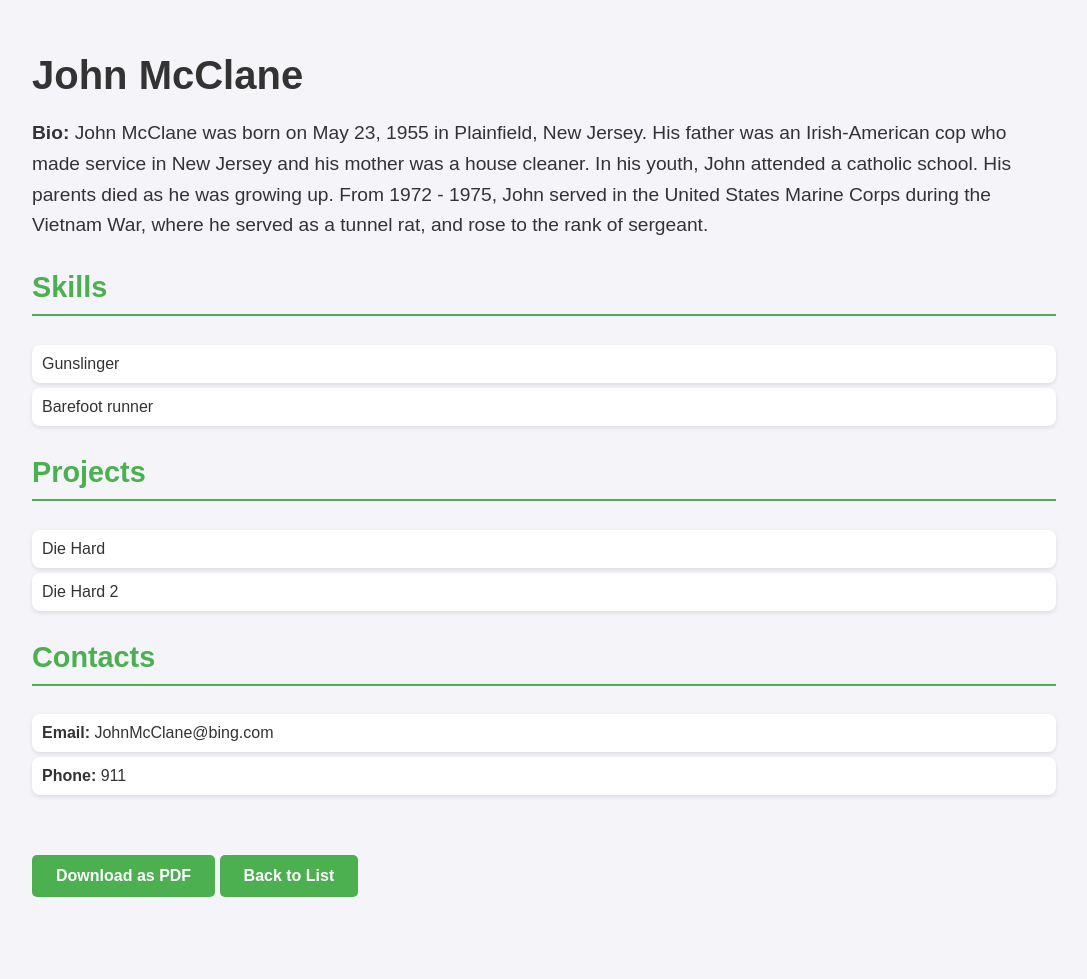
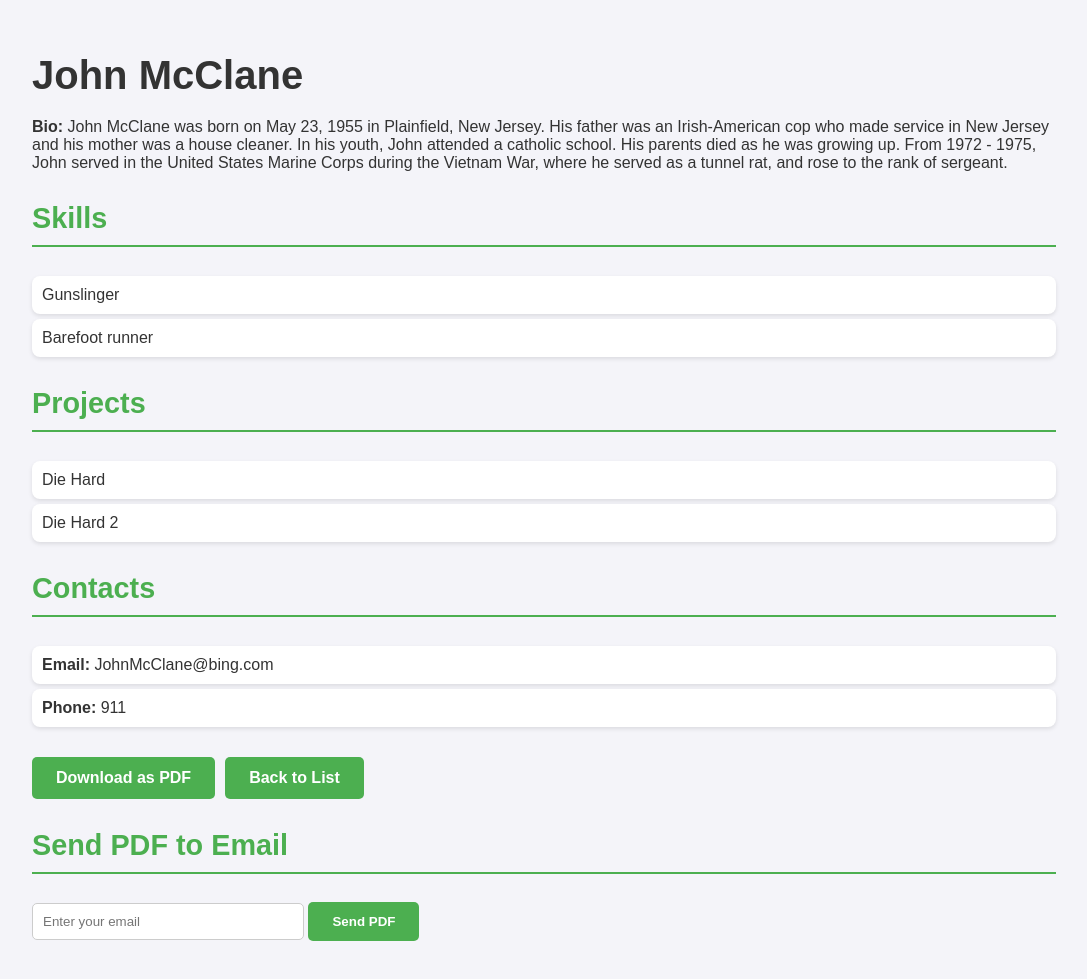
Before and after one commit to a-lyanik/dteam_djangopractical_test, a Django app: page /cv/1/ in a window 1280 px wide. Shown: the part 77-1056 px from the top of the page, without its empty margins (96-1183 px from the left). Before the commit the page ends 974 px from the top, so only its background shows below. Run offline with Django 5.2, Linux system fonts and the light colour scheme; data comes from the database, SQL or seed files in the repository; parts of the project's set-up code (start-up, migrations or seed data) failed here and were passed over.

Commit message:
Task 7. Send CV pdf to emails by button click using celery and redis.

```diff
--- a/cvproject/cvproject/__init__.py
+++ b/cvproject/cvproject/__init__.py
@@ -0,0 +1,3 @@
+from .celery import app as celery_app
+
+__all__ = ('celery_app',)
--- a/cvproject/cvproject/urls.py
+++ b/cvproject/cvproject/urls.py
@@ -22,7 +22,7 @@ from drf_spectacular.views import (
 
 from main.views import (
     CVInstanceListView, CVInstanceDetailView,
-    generate_cv_pdf, request_log_list, settings_view
+    generate_cv_pdf, request_log_list, settings_view, send_cv_email_view
 )
 from main.api_views import (
     CVInstanceAPIView, CVInstanceDetailedAPIView)
@@ -36,18 +36,32 @@ urlpatterns = [
         name="cvinstance-detail"
     ),
     path("cv/<int:pk>/download-pdf/", generate_cv_pdf, name="cv-pdf"),
-    path('api/cvs/', CVInstanceAPIView.as_view(),
-         name='api-cvinstance-list'),
-    path('api/cvs/<int:pk>/', CVInstanceDetailedAPIView.as_view(),
-         name='api-cvinstance-detail'),
+    path(
+        'api/cvs/',
+        CVInstanceAPIView.as_view(),
+        name='api-cvinstance-list',
+    ),
+    path(
+        'api/cvs/<int:pk>/',
+        CVInstanceDetailedAPIView.as_view(),
+         name='api-cvinstance-detail',
+    ),
     # Generate API schema
     path('api/schema/', SpectacularAPIView.as_view(), name='schema'),
     # Swagger UI (interactive API documentation)
-    path('api/docs/', SpectacularSwaggerView.as_view(url_name='schema'),
-         name='swagger-ui'),
+    path(
+        'api/docs/',
+        SpectacularSwaggerView.as_view(url_name='schema'),
+        name='swagger-ui',
+    ),
     # Redoc UI (alternative API documentation)
     path('api/redoc/', SpectacularRedocView.as_view(url_name='schema'),
          name='redoc'),
     path("requests/", request_log_list, name="request-log-list"),
     path("settings/", settings_view, name="settings"),
+    path(
+        "send-cv-email/<int:pk>/",
+        send_cv_email_view,
+        name="send-cv-email",
+    ),
 ]
--- a/cvproject/main/templates/main/cvinstance_detail.html
+++ b/cvproject/main/templates/main/cvinstance_detail.html
@@ -47,9 +47,12 @@
             border-radius: 8px;
             box-shadow: 0 2px 4px rgba(0, 0, 0, 0.1);
         }
-        a {
-            display: inline-block;
+        .button-container {
             margin-top: 30px;
+            display: flex;
+            gap: 10px;
+        }
+        .download-btn, .send-email-btn {
             background-color: #4CAF50;
             color: white;
             padding: 12px 24px;
@@ -58,16 +61,22 @@
             text-align: center;
             font-weight: bold;
             transition: background-color 0.3s;
+            border: none;
+            cursor: pointer;
         }
-        a:hover {
+        .download-btn:hover, .send-email-btn:hover {
             background-color: #45a049;
         }
-        .section {
-            margin-bottom: 30px;
+        input[type="email"] {
+            padding: 10px;
+            width: 250px;
+            border: 1px solid #ccc;
+            border-radius: 5px;
         }
-        .bio {
-            font-size: 1.2em;
-            line-height: 1.6;
+        .message {
+            margin-top: 10px;
+            font-size: 1.1em;
+            color: green;
         }
     </style>
 </head>
@@ -108,12 +117,52 @@
                 {% endfor %}
             </ul>
         </div>
+
         {% if not pdf_mode %}
         <div class="button-container">
             <a href="{% url 'cv-pdf' pk=object.id %}" class="download-btn">Download as PDF</a>
-            <a href="{% url 'cvinstance-list' %}">Back to List</a>
+            <a href="{% url 'cvinstance-list' %}" class="download-btn">Back to List</a>
+        </div>
+
+        <!-- Email Form -->
+        <div class="email-form">
+            <h3>Send PDF to Email</h3>
+            <input type="email" id="email" placeholder="Enter your email" required>
+            <button class="send-email-btn" onclick="sendPdf()">Send PDF</button>
+            <p class="message" id="message"></p>
         </div>
         {% endif %}
     </div>
+
+    <script>
+        function sendPdf() {
+            let email = document.getElementById("email").value;
+            let messageBox = document.getElementById("message");
+
+            if (!email) {
+                messageBox.innerHTML = "Please enter a valid email.";
+                messageBox.style.color = "red";
+                return;
+            }
+
+            fetch("{% url 'send-cv-email' pk=object.id %}", {
+                method: "POST",
+                headers: {
+                    "Content-Type": "application/json",
+                    "X-CSRFToken": "{{ csrf_token }}"
+                },
+                body: JSON.stringify({ email: email })
+            })
+            .then(response => response.json())
+            .then(data => {
+                messageBox.innerHTML = data.message;
+                messageBox.style.color = "green";
+            })
+            .catch(error => {
+                messageBox.innerHTML = "Error sending email. Please try again.";
+                messageBox.style.color = "red";
+            });
+        }
+    </script>
 </body>
 </html>
--- a/cvproject/main/views.py
+++ b/cvproject/main/views.py
@@ -1,4 +1,5 @@
-from django.http import HttpResponse
+import json
+from django.http import HttpResponse, JsonResponse
 from django.views.generic.detail import DetailView
 from django.views.generic.list import ListView
 from django.shortcuts import get_object_or_404, render
@@ -7,7 +8,7 @@ from django.template.loader import get_template
 from weasyprint import HTML
 
 from .models import CVInstance, RequestLog
-
+from .tasks import send_cv_email
 
 class CVInstanceDetailView(DetailView):
     """
@@ -61,3 +62,20 @@ def settings_view(request):
     View to display selected Django settings using the context processor.
     """
     return render(request, "main/settings.html")
+
+
+def send_cv_email_view(request, pk):
+    """
+    View to send a CV pdf email
+    """
+    if request.method == "POST":
+        try:
+            data = json.loads(request.body)
+            email = data.get("email")
+            if not email:
+                return JsonResponse({"message": "Invalid email"}, status=400)
+
+            send_cv_email.delay(pk, email)  # Call Celery task
+            return JsonResponse({"message": "Email is being sent."})
+        except Exception as e:
+            return JsonResponse({"message": "Error occurred"}, status=500)
--- a/pyproject.toml
+++ b/pyproject.toml
@@ -15,7 +15,10 @@ dependencies = [
     "drf-spectacular (>=0.28.0,<0.29.0)",
     "psycopg2-binary (>=2.9.10,<3.0.0)",
     "gunicorn (>=23.0.0,<24.0.0)",
-    "python-dotenv (>=1.1.0,<2.0.0)"
+    "python-dotenv (>=1.1.0,<2.0.0)",
+    "celery (>=5.4.0,<6.0.0)",
+    "redis (>=5.2.1,<6.0.0)",
+    "requests (>=2.32.3,<3.0.0)"
 ]
 
 
```
Also changed, not shown: cvproject/cvproject/celery.py (added, +13 -0 lines), cvproject/cvproject/settings.py (+12 -0 lines), cvproject/main/tasks.py (added, +56 -0 lines), docker-compose.yml (+16 -0 lines), 2 other files.
